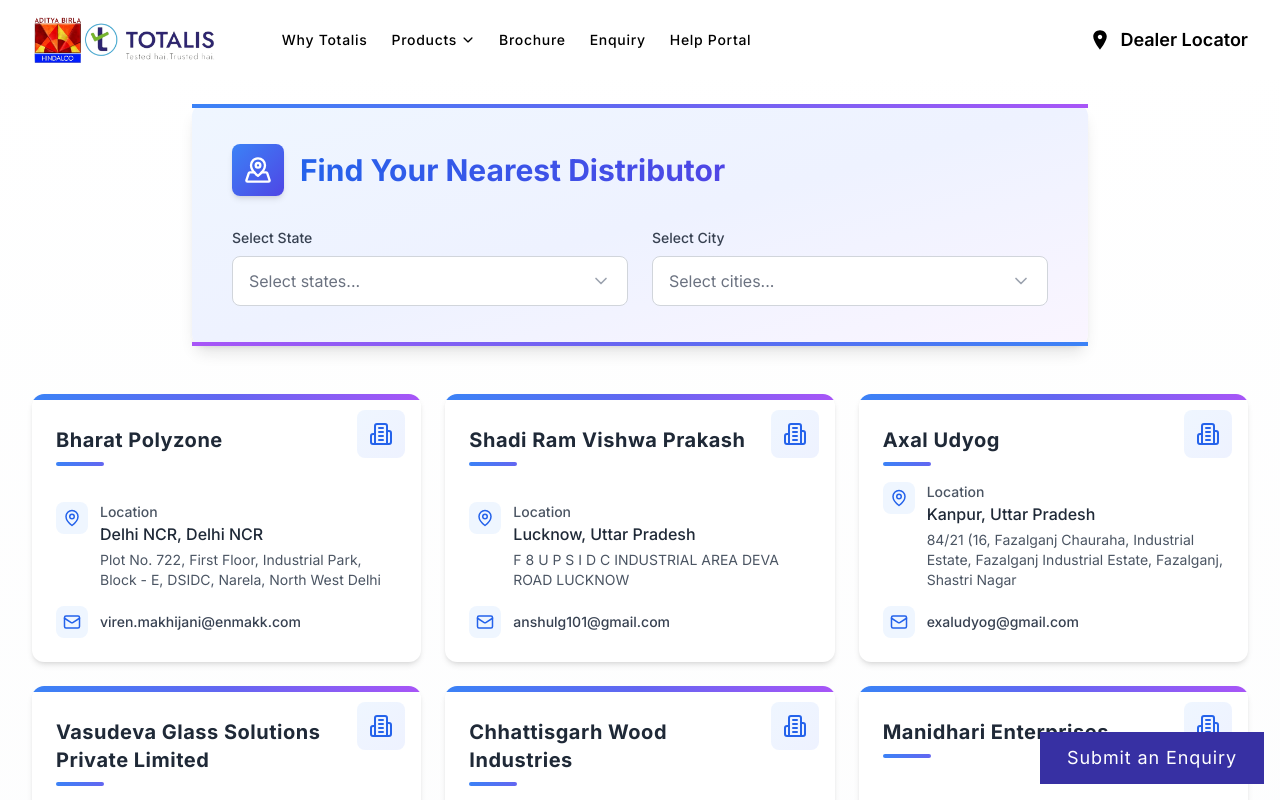
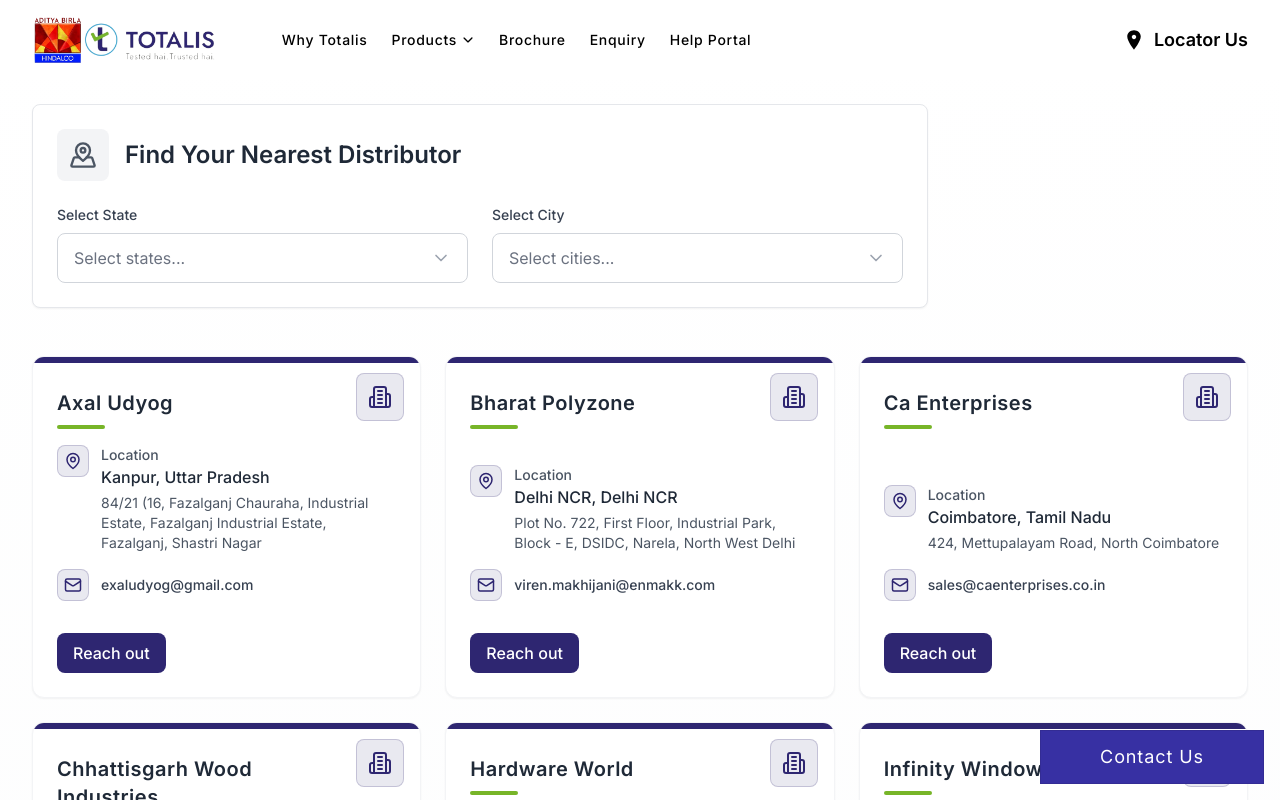
Before and after one commit to eterniasoftdev/totalis, a Next.js app: page /store in a window 1280 px wide. Shown: the top 800 px of the page. Built offline with nearby package versions, Linux system fonts and the light colour scheme.

Commit message:
fix:distributor locator page

```diff
--- a/src/app/_components/StickyEnquiry/Page.tsx
+++ b/src/app/_components/StickyEnquiry/Page.tsx
@@ -8,7 +8,7 @@
     <div className="fixed bottom-4 right-4 z-50">
       <Link href={"/contact"}>
         <Button_Primary_Black
-          text="Submit an Enquiry"
+          text="Contact Us"
           className="w-56 px-4 bg-indigo-800"
         />
         {/* <div className="h-10 w-10 rounded-full bg-stone-200 flex items-center justify-center cursor-pointer">
--- a/src/app/store/page.tsx
+++ b/src/app/store/page.tsx
@@ -1,6 +1,5 @@
 "use client";
 import React, { useState, useEffect } from "react";
-import { city, state } from "@/lib/stateData";
 import { storeData, storeIndividualInterface } from "@/lib/data";
 import StoreGrid from "@/components/StoreGrid";
 import FilterSection from "@/components/FilterSection";
@@ -12,65 +11,83 @@
   const [storeList, setStoreList] = useState<storeIndividualInterface[]>([]);
   const [loading, setLoading] = useState<boolean>(false);
 
-  // Get all state names from storeData
-  const stateList = Object.keys(storeData.India);
+  // Get states from storeData that have stores
+  const stateList = Object.keys(storeData.India).filter((stateName) => {
+    const stateStores = storeData.India[stateName];
+    return Object.keys(stateStores).some(
+      (city) => stateStores[city].length > 0
+    );
+  });
 
-  // Update cityList when selectedStates change
+  // Update city list when selected states change
   useEffect(() => {
     let newCityList: string[] = [];
+
     if (selectedStates.length > 0) {
       selectedStates.forEach((stateName) => {
-        // Find the state index in the imported state array to get cities from city object
-        const stateIndex = state.indexOf(stateName);
-        if (stateIndex >= 0 && city[stateIndex]) {
-          newCityList = [...newCityList, ...city[stateIndex]];
+        // Get all cities from this state that have stores
+        const citiesInState = Object.keys(
+          storeData.India[stateName] || {}
+        ).filter((cityName) => storeData.India[stateName][cityName].length > 0);
+
+        newCityList = [...newCityList, ...citiesInState];
+      });
+
+      // Remove duplicates
+      newCityList = Array.from(new Set(newCityList));
     }
-      });
-      newCityList = Array.from(new Set(newCityList)); // Remove duplicates
+
+    setCityList(newCityList);
+
+    // Filter selected cities to only include those available in the new city list
+    if (selectedCities.length > 0) {
+      const validCities = selectedCities.filter((city) =>
+        newCityList.includes(city)
+      );
+      setSelectedCities(validCities);
     }
-    setCityList(newCityList);
   }, [selectedStates]);
 
+  // Fetch stores based on selected states and cities
   useEffect(() => {
     const fetchStores = () => {
       setLoading(true);
 
-      // Simulate API call with timeout
       setTimeout(() => {
         let filteredStores: storeIndividualInterface[] = [];
         const country = "India";
 
         if (selectedStates.length === 0) {
           // If no state is selected, show all stores
-          Object.keys(storeData).forEach((countryName) => {
-            Object.keys(storeData[countryName]).forEach((stateName) => {
-              Object.keys(storeData[countryName][stateName]).forEach(
-                (cityName) => {
+          Object.keys(storeData[country]).forEach((stateName) => {
+            Object.keys(storeData[country][stateName]).forEach((cityName) => {
+              if (storeData[country][stateName][cityName].length > 0) {
                 filteredStores = [
                   ...filteredStores,
-                    ...storeData[countryName][stateName][cityName],
+                  ...storeData[country][stateName][cityName],
                 ];
               }
-              );
             });
           });
         } else {
           // Filter by selected states
           selectedStates.forEach((stateName) => {
             if (selectedCities.length === 0) {
-              // If no cities selected, show all cities in selected states
+              // If no cities selected, show all cities in selected states with stores
               Object.keys(storeData[country][stateName] || {}).forEach(
                 (cityName) => {
+                  if (storeData[country][stateName][cityName].length > 0) {
                     filteredStores = [
                       ...filteredStores,
-                    ...(storeData[country][stateName][cityName] || []),
+                      ...storeData[country][stateName][cityName],
                     ];
+                  }
                 }
               );
             } else {
               // Filter by selected cities
               selectedCities.forEach((cityName) => {
-                if (storeData[country][stateName][cityName]) {
+                if (storeData[country][stateName][cityName]?.length > 0) {
                   filteredStores = [
                     ...filteredStores,
                     ...storeData[country][stateName][cityName],
@@ -80,10 +97,10 @@
             }
           });
         }
-        console.log("Filtered Stores...", filteredStores);
+
         setStoreList(filteredStores);
         setLoading(false);
-      }, 600); // Simulate loading delay for better UX
+      }, 600);
     };
 
     fetchStores();
@@ -92,17 +109,14 @@
   return (
     <div className="min-h-screen bg-gradient-to-b from-white to-gray-50">
       <div className="max-w-7xl mx-auto px-4 sm:px-6 lg:px-8 py-12 md:py-16">
-        <div className="animate-fadeIn mt-10">
+        <div className="animate-fadeIn mt-10 flex flex-col">
           <FilterSection
             stateList={stateList}
             cityList={cityList}
             selectedStates={selectedStates}
             selectedCities={selectedCities}
-            setCityList={setCityList}
             setSelectedStates={setSelectedStates}
             setSelectedCities={setSelectedCities}
-            city={city}
-            state={state}
           />
 
           <StoreGrid storeList={storeList} loading={loading} />
--- a/src/atoms/Buttons/Button-Primary-Black.tsx
+++ b/src/atoms/Buttons/Button-Primary-Black.tsx
@@ -9,9 +9,9 @@
 }) {
   return (
     <button
-      className={
-        "px-4 py-3 text-lg text-white bg-black tracking-wider " + className
-      }
+      className={`px-4 py-3 text-lg text-white tracking-wider rounded-none
+         bg-[#2C2472]/90 hover:bg-[#2C2472] transition-colors duration-200
+         border border-[#2C2472]/30 hover:border-[#2C2472]/50 ${className}`}
     >
       {text}
     </button>
--- a/src/components/FilterSection.tsx
+++ b/src/components/FilterSection.tsx
@@ -7,66 +7,33 @@
   cityList: string[];
   selectedStates: string[];
   selectedCities: string[];
-  setCityList: (cities: string[]) => void;
   setSelectedStates: (states: string[]) => void;
   setSelectedCities: (cities: string[]) => void;
-  city: { [key: number]: string[] };
-  state: string[];
 }
-console.log("Commit the uncommits");
+
 const FilterSection: React.FC<FilterSectionProps> = ({
   stateList,
   cityList,
   selectedStates,
   selectedCities,
-  setCityList,
   setSelectedStates,
   setSelectedCities,
-  city,
-  state,
 }) => {
-  const handleStateChange = (values: string[]) => {
-    setSelectedStates(values);
-
-    let newCityList: string[] = [];
-    if (values.length > 0) {
-      values.forEach((stateName) => {
-        const stateIndex = state.indexOf(stateName);
-        if (stateIndex >= 0 && city[stateIndex]) {
-          newCityList = [...newCityList, ...city[stateIndex]];
-        }
-      });
-      newCityList = Array.from(new Set(newCityList));
-    }
-
-    setCityList(newCityList);
-
-    if (selectedCities.length > 0) {
-      const validCities = selectedCities.filter((city) =>
-        newCityList.includes(city)
-      );
-      setSelectedCities(validCities);
-    }
-  };
-
   const clearFilters = () => {
     setSelectedStates([]);
     setSelectedCities([]);
-    setCityList([]);
   };
 
   const hasFilters = selectedStates.length > 0 || selectedCities.length > 0;
 
   return (
-    <div className="w-full max-w-4xl mx-auto bg-gradient-to-br from-blue-50 via-indigo-50 to-purple-50 rounded-xl shadow-lg p-8 md:p-10 mb-12 animate-fadeIn relative overflow-visible">
-      <div className="absolute top-0 left-0 w-full h-1 bg-gradient-to-r from-blue-500 via-indigo-500 to-purple-500"></div>
-
-      <div className="flex items-center justify-between mb-8">
+    <div className="w-full max-w-4xl bg-white rounded-lg border border-gray-200 shadow-sm p-6 mb-12 align-self-start">
+      <div className="flex items-center justify-between mb-6">
         <div className="flex items-center">
-          <div className="bg-gradient-to-br from-blue-500 to-indigo-600 p-3 rounded-lg shadow-md mr-4">
-            <MapPinned className="text-white" size={28} />
+          <div className="bg-gray-100 p-3 rounded-lg mr-4">
+            <MapPinned className="text-gray-600" size={28} />
           </div>
-          <h1 className="text-2xl md:text-3xl font-bold bg-gradient-to-r from-blue-600 to-indigo-600 bg-clip-text text-transparent">
+          <h1 className="text-2xl font-semibold text-gray-800">
             Find Your Nearest Distributor
           </h1>
         </div>
@@ -74,9 +41,9 @@
         {hasFilters && (
           <button
             onClick={clearFilters}
-            className="flex items-center px-4 py-2 text-sm font-medium text-gray-600 hover:text-gray-800 transition-colors duration-200"
+            className="flex items-center px-3 py-1.5 text-sm font-medium text-gray-500 hover:text-gray-700 hover:bg-gray-100 rounded transition-colors duration-200"
           >
-            <X size={16} className="mr-1" />
+            <X size={16} className="mr-1.5" />
             Clear Filters
           </button>
         )}
@@ -90,7 +57,7 @@
           <MultiSelect
             options={stateList}
             selectedValues={selectedStates}
-            onChange={handleStateChange}
+            onChange={setSelectedStates}
             placeholder="Select states..."
           />
         </div>
@@ -108,8 +75,6 @@
           />
         </div>
       </div>
-
-      <div className="absolute bottom-0 left-0 w-full h-1 bg-gradient-to-r from-purple-500 via-indigo-500 to-blue-500"></div>
     </div>
   );
 };
--- a/src/components/Footer/Footer.tsx
+++ b/src/components/Footer/Footer.tsx
@@ -41,7 +41,7 @@
               <i className="text-2xl">
                 <FaLocationPin />
               </i>
-              <p className="text-xl">Dealer Locator</p>
+              <p className="text-xl">Locate Us</p>
             </Link>
             <div className="mt-8">
               <h1 className="text-xl">Follow us</h1>
@@ -72,9 +72,7 @@
             </Link>
           </li>
           <li className="hover:underline hover:underline-offset-2 cursor-pointer">
-          <Link href="/static/privacy">
-              Privacy & Legal Notices
-          </Link>
+            <Link href="/static/privacy">Privacy & Legal Notices</Link>
           </li>
         </ul>
         <div className="bg-white p-2">
--- a/src/components/Header/Header.tsx
+++ b/src/components/Header/Header.tsx
@@ -137,7 +137,7 @@
           <div className="hidden md:flex gap-x-8 flex-row ml-auto text-2xl font-semibold">
             <Link href="/store" className="flex flex-row gap-2 items-center">
               <IoIosPin />
-              <p className="text-lg">Dealer Locator</p>
+              <p className="text-lg">Locator Us</p>
             </Link>
           </div>
           <div
--- a/src/components/StoreCard.tsx
+++ b/src/components/StoreCard.tsx
@@ -1,6 +1,7 @@
 import React from "react";
 import { MapPin, Building2, Mail } from "lucide-react";
 import { storeIndividualInterface } from "../lib/data";
+import Link from "next/link";
 
 interface StoreCardProps {
   store: storeIndividualInterface;
@@ -8,25 +9,26 @@
 }
 
 const StoreCard: React.FC<StoreCardProps> = ({ store, index }) => {
-  console.log("Storinggggg index...", store);
   return (
     <div
-      className="relative col-span-12 sm:col-span-6 md:col-span-4 bg-white rounded-xl shadow-md overflow-hidden transition-all duration-500 hover:shadow-xl group"
+      className="relative col-span-12 sm:col-span-6 md:col-span-4 bg-white rounded-xl shadow-sm overflow-hidden transition-all duration-300 hover:shadow-md group border border-gray-100"
       style={{
         animationDelay: `${index * 0.05}s`,
       }}
     >
-      <div className="absolute top-0 left-0 w-full h-1.5 bg-gradient-to-r from-blue-500 via-indigo-500 to-purple-500"></div>
+      {/* Top accent bar - using your dark purple */}
+      <div className="absolute top-0 left-0 w-full h-1.5 bg-[#2E2671]"></div>
 
+      {/* Company icon with subtle brand colors */}
       <div className="absolute top-4 right-4">
-        <div className="w-12 h-12 bg-gradient-to-br from-blue-50 to-indigo-50 rounded-lg flex items-center justify-center">
-          <Building2 size={24} className="text-blue-600" />
+        <div className="w-12 h-12 bg-[#2E2671]/10 rounded-lg flex items-center justify-center border border-[#2E2671]/20">
+          <Building2 size={24} className="text-[#2E2671]" />
         </div>
       </div>
 
       <div className="p-6 pt-8 flex flex-col gap-4 h-full">
         <div>
-          <h3 className="text-xl font-bold text-gray-800 tracking-wide group-hover:text-blue-600 transition-colors duration-300 pr-14">
+          <h3 className="text-xl font-semibold text-gray-800 tracking-wide group-hover:text-[#2E2671] transition-colors duration-300 pr-14">
             {store.storeName
               .split(" ")
               .map(
@@ -34,13 +36,14 @@
               )
               .join(" ")}
           </h3>
-          <div className="mt-2 w-12 h-1 bg-gradient-to-r from-blue-500 to-indigo-500 rounded-full transform origin-left transition-all duration-300 group-hover:w-24"></div>
+          {/* Underline accent - using your green */}
+          <div className="mt-2 w-12 h-1 bg-[#77B528] rounded-full transform origin-left transition-all duration-300 group-hover:w-24"></div>
         </div>
 
         <div className="flex flex-col gap-4 mt-auto">
           <div className="flex items-start">
-            <div className="w-8 h-8 bg-blue-50 rounded-lg flex items-center justify-center mr-3 flex-shrink-0">
-              <MapPin size={18} className="text-blue-600" />
+            <div className="w-8 h-8 bg-[#2E2671]/10 rounded-lg flex items-center justify-center mr-3 flex-shrink-0 border border-[#2E2671]/20">
+              <MapPin size={18} className="text-[#2E2671]" />
             </div>
             <div>
               <h4 className="text-sm font-medium text-gray-600">Location</h4>
@@ -55,8 +58,8 @@
 
           {store.email && (
             <div className="flex items-center">
-              <div className="w-8 h-8 bg-blue-50 rounded-lg flex items-center justify-center mr-3 flex-shrink-0">
-                <Mail size={18} className="text-blue-600" />
+              <div className="w-8 h-8 bg-[#2E2671]/10 rounded-lg flex items-center justify-center mr-3 flex-shrink-0 border border-[#2E2671]/20">
+                <Mail size={18} className="text-[#2E2671]" />
               </div>
               <span className="text-sm text-gray-700 font-medium">
                 {store.email}
@@ -64,8 +67,13 @@
             </div>
           )}
         </div>
-
-        <div className="absolute bottom-0 left-0 w-full h-1.5 bg-gradient-to-r from-purple-500 via-indigo-500 to-blue-500 transform scale-x-0 group-hover:scale-x-100 transition-transform duration-300 origin-left"></div>
+        <Link href={"/contact"}>
+          <button className="mt-4 px-4 py-2 bg-[#2E2671] text-white rounded-lg font-medium hover:bg-[#1a1548] transition-colors duration-300 focus:outline-none focus:ring-2 focus:ring-[#2E2671] focus:ring-opacity-50">
+            Reach out
+          </button>
+        </Link>
+        {/* Bottom hover accent - using your green */}
+        <div className="absolute bottom-0 left-0 w-full h-1 bg-[#77B528] transform scale-x-0 group-hover:scale-x-100 transition-transform duration-300 origin-left"></div>
       </div>
     </div>
   );
--- a/src/components/StoreGrid.tsx
+++ b/src/components/StoreGrid.tsx
@@ -1,7 +1,7 @@
 import React from "react";
 import { storeIndividualInterface } from "../lib/data";
 import StoreCard from "./StoreCard";
-import { Store, Search as MapSearch } from "lucide-react";
+import { Search as MapSearch } from "lucide-react";
 
 interface StoreGridProps {
   storeList: storeIndividualInterface[];
@@ -10,6 +10,12 @@
 
 const StoreGrid: React.FC<StoreGridProps> = ({ storeList, loading }) => {
   console.log("Store list in store grid", storeList);
+
+  // Sort stores alphabetically by storeName
+  const sortedStores = [...storeList].sort((a, b) =>
+    a.storeName.localeCompare(b.storeName, undefined, { sensitivity: "base" })
+  );
+
   if (loading) {
     return (
       <div className="w-full flex flex-col items-center justify-center py-16 animate-fadeIn">
@@ -26,7 +32,7 @@
     );
   }
 
-  if (!storeList.length) {
+  if (!sortedStores.length) {
     return (
       <div className="w-full flex flex-col items-center justify-center py-16 animate-fadeIn">
         <div className="bg-gradient-to-br from-gray-50 to-blue-50 p-8 rounded-2xl shadow-inner mb-6">
@@ -45,7 +51,7 @@
 
   return (
     <div className="grid grid-cols-12 gap-6">
-      {storeList.map((store, index) => (
+      {sortedStores.map((store, index) => (
         <StoreCard
           key={`${store.storeName}-${index}`}
           store={store}
```
Lines whose indentation alone changed are shown as unchanged.
